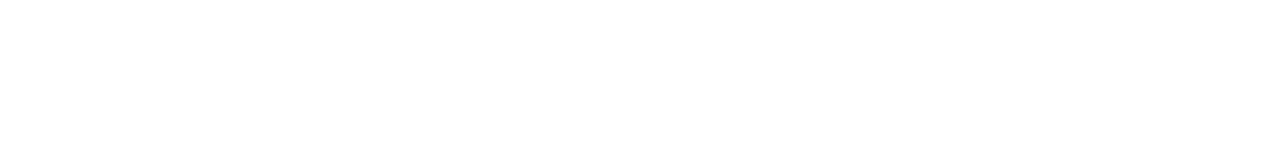
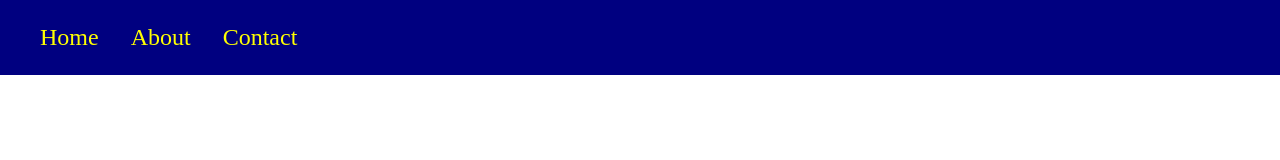
Before and after one commit to mamangracinggg/test-repo-4, a plain HTML site: page index.html in a window 1280 px wide. Drawn offline with Linux system fonts and the light colour scheme.

Commit message:
Create Navbar

```diff
--- a/index.html
+++ b/index.html
@@ -3,9 +3,42 @@
 <head>
   <meta charset="UTF-8">
   <meta name="viewport" content="width=device-width, initial-scale=1.0">
-  <title>Document</title>
+  <title>My Website</title>
+  <style>
+    body{
+      margin: 0;
+      padding: 0;
+    }
+
+    nav{
+      background-color: navy;
+      padding: 0.5rem 0rem;
+    }
+
+    nav ul{
+      list-style-type: none;
+      display: flex;
+      flex-direction: row;
+      gap: 0rem 2rem;
+    }
+
+    nav ul li a{
+      font-size: 1.5rem;
+      color: yellow;
+      text-decoration: none;
+    }
+
+  </style>
 </head>
 <body>
-
+  <header>
+    <nav>
+      <ul>
+        <li><a href="#">Home</a></li>
+        <li><a href="#">About</a></li>
+        <li><a href="#">Contact</a></li>
+      </ul>
+    </nav>
+  </header>
 </body>
 </html>
```
